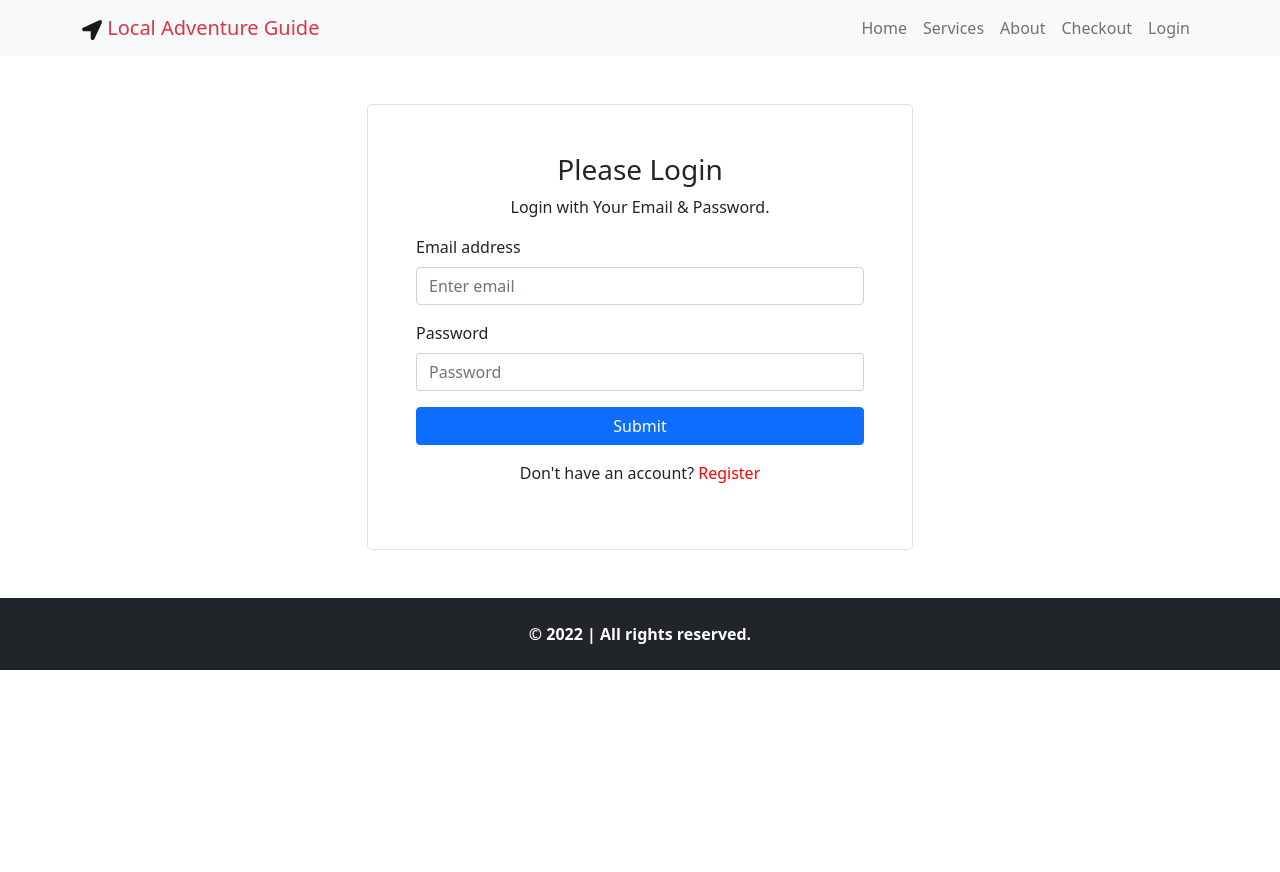
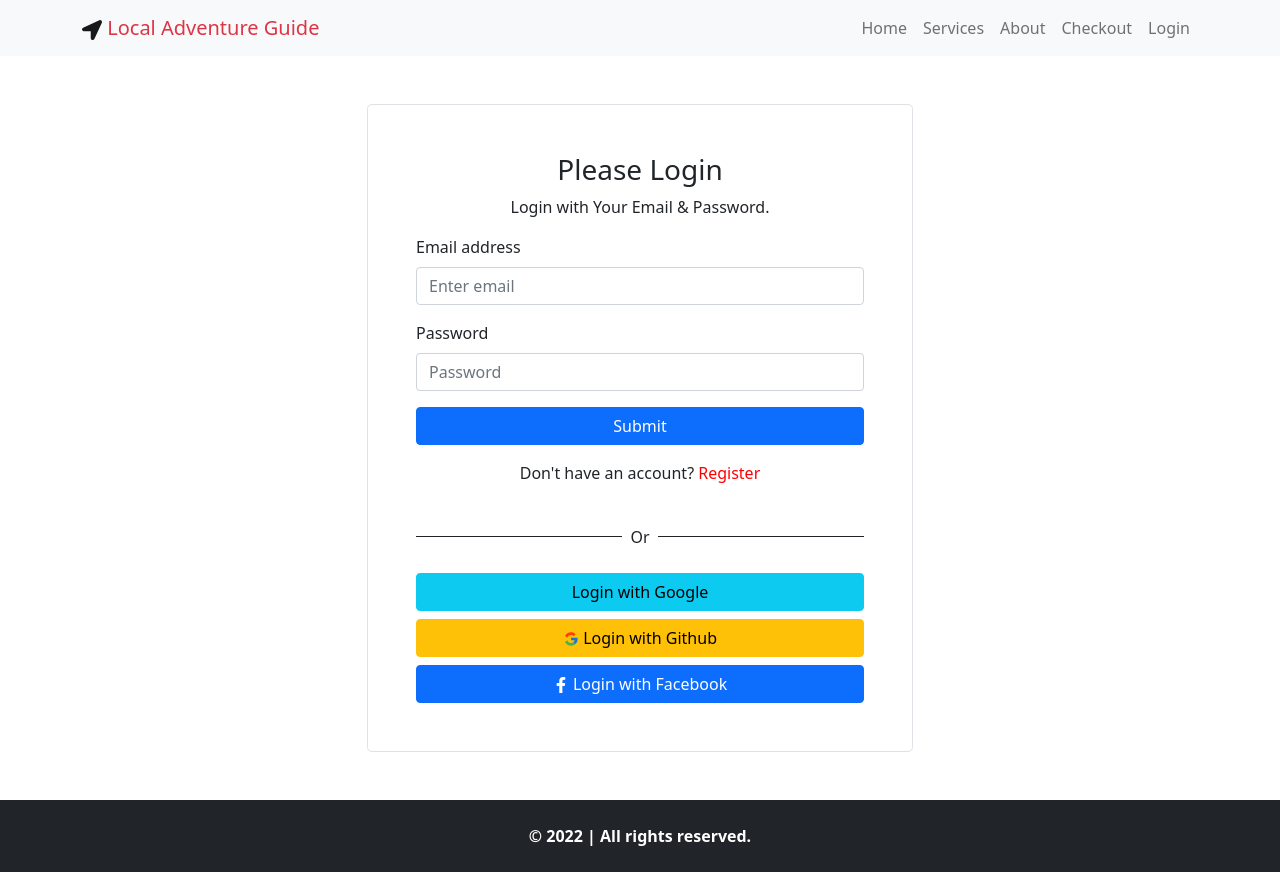
Before and after one commit to ahmmedrasel-dev/local-advanchar-guide, a React (Create React App) app: page /login in a window 1280 px wide. Before the commit the page ends 800 px from the top, so only its background shows below. Built offline with nearby package versions, Linux system fonts and the light colour scheme; no server answers.

Commit message:
add social login

```diff
--- a/src/Pages/LoginRegister/Login/Login.js
+++ b/src/Pages/LoginRegister/Login/Login.js
@@ -5,6 +5,8 @@ import auth from '../../../firebase.init';
 import { useSignInWithEmailAndPassword } from 'react-firebase-hooks/auth';
 import { ToastContainer, toast } from 'react-toastify';
 import 'react-toastify/dist/ReactToastify.css';
+import { FaFacebookF } from 'react-icons/fa';
+import { FcGoogle } from 'react-icons/fc';
 
 
 const Login = () => {
@@ -105,6 +107,25 @@ const Login = () => {
               </Button>
               <ToastContainer />
               <p className='text-center mt-3'>Don't have an account? <span style={{ 'cursor': 'pointer', 'color': 'red' }} onClick={navigateRegister}>Register</span></p>
+
+              <div className='d-flex align-items-center'>
+                <div className='w-50 bg-dark' style={{ height: '1px' }}></div>
+                <p className='p-2 mt-3'>Or</p>
+                <div className='w-50 bg-dark' style={{ height: '1px' }}></div>
+              </div>
+
+              <Button variant="info" type="submit" className='w-100'>
+                Login with Google
+              </Button>
+
+              <Button variant="warning" type="submit" className='w-100 my-2'>
+                <FcGoogle /> Login with Github
+              </Button>
+
+              <Button variant="primary" type="submit" className='w-100'>
+                <FaFacebookF /> Login with Facebook
+              </Button>
+
             </Form>
           </Col>
         </Row>
```
